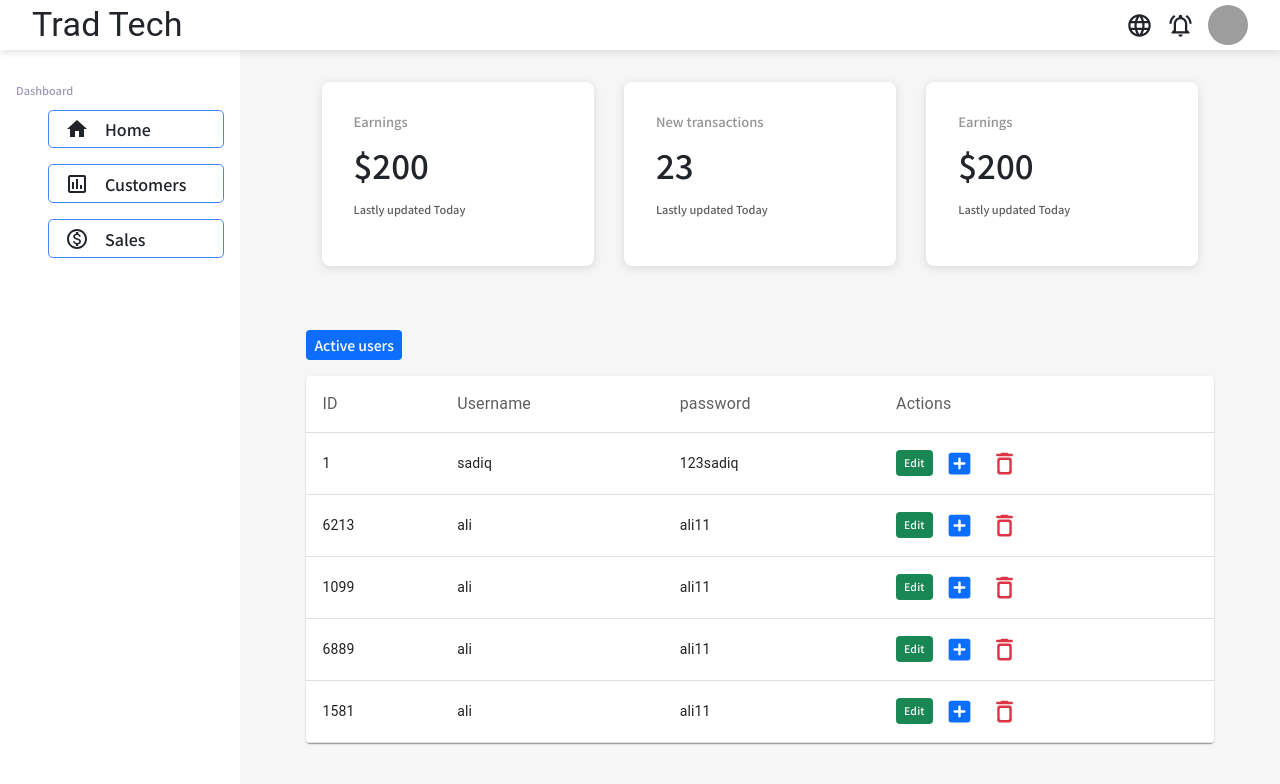
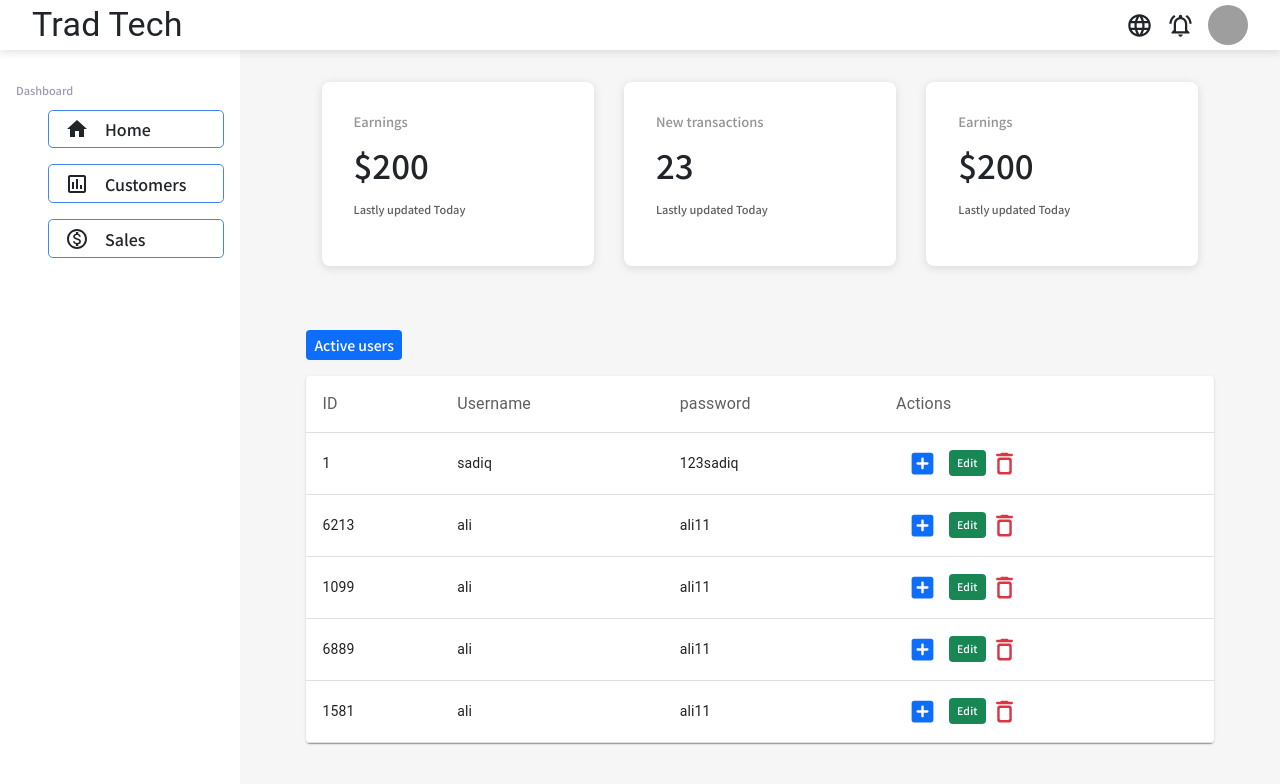
Before and after one commit to Sidiik/Dashbaord-React-ui, a React (Create React App) app: page / in a window 1280 px wide. Shown: the top 784 px of the page. Built offline with nearby package versions, Linux system fonts and the light colour scheme; grey boxes are pictures that could not be loaded.

Commit message:
new features

```diff
--- a/src/Components/Users/Users.jsx
+++ b/src/Components/Users/Users.jsx
@@ -13,15 +13,16 @@ function Users({ users }) {
       <TableCell>{users.name}</TableCell>
       <TableCell>{users.userSecret}</TableCell>
       <TableCell>
+        <span className="text-primary m-2 p-1 ">
+          <AddBoxRoundedIcon style={{ fontSize: 29, cursor: "pointer" }} />
+        </span>
         <span
           className="badge bg-success p-2"
           style={{ fontWeight: 200, cursor: "pointer" }}
         >
           Edit
         </span>
-        <span className="text-primary m-2 p-1 ">
-          <AddBoxRoundedIcon style={{ fontSize: 29, cursor: "pointer" }} />
-        </span>
+
         <span className="text-danger p-1 ">
           <DeleteOutlineRoundedIcon
             onClick={() => removeUser(users.id)}
```
